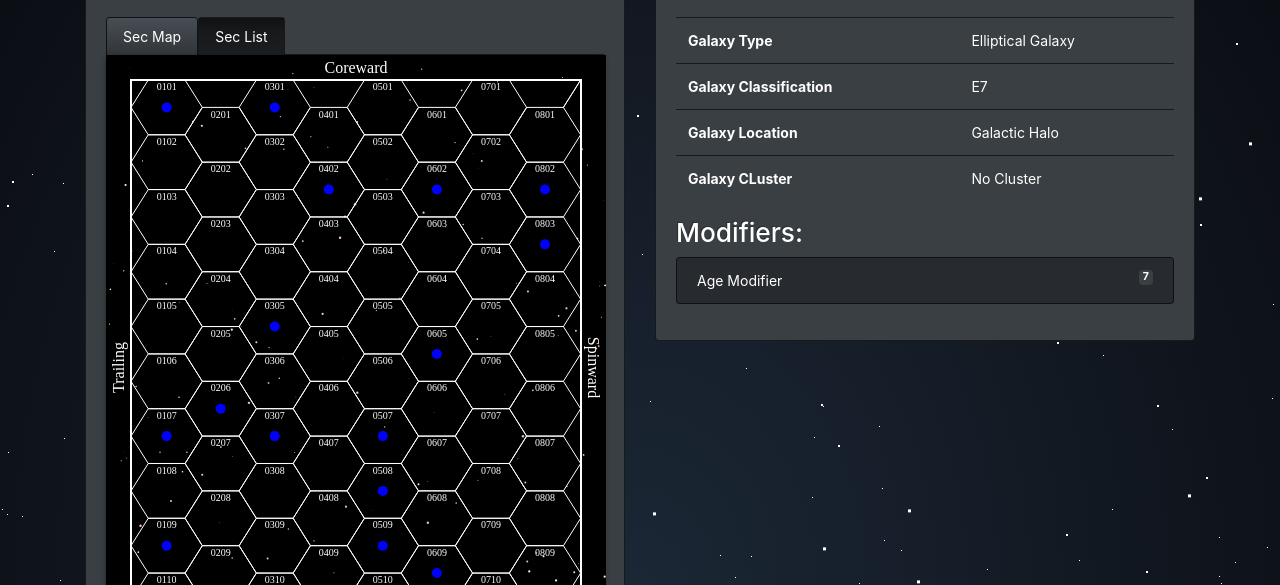
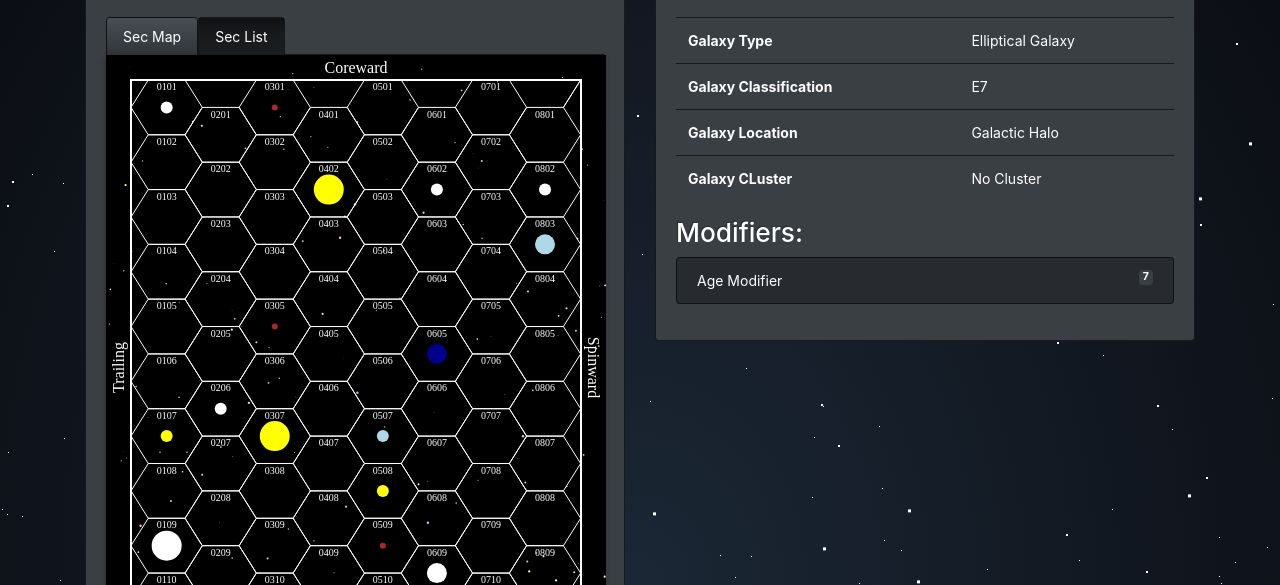
Before and after one commit to jasonstrooband/voyager, a plain HTML site: page index.html in a window 1280 px wide. Shown: the part 215-800 px from the top of the page. Drawn offline with nearby package versions, Linux system fonts and the light colour scheme.

Commit message:
* Removed storage of system details from the hexes array and is now in the sector.systems array * Began the creation of the solar systems per sector (Only makes the primary star) * Added a body class for creating stars planets and other space bodies

```diff
--- a/index.html
+++ b/index.html
@@ -150,6 +150,7 @@
   <script type="text/javascript" src="js/galaxy.js"></script>
   <script type="text/javascript" src="js/sector.js"></script>
   <script type="text/javascript" src="js/system.js"></script>
+  <script type="text/javascript" src="js/body.js"></script>
 
   <script type="text/javascript" src="js/voyager.js"></script>
 </body>
--- /dev/null
+++ b/js/body.js
@@ -0,0 +1,112 @@
+class Body {
+  constructor(bodyType) {
+    switch(bodyType){
+      case 'star':
+        this.makeStar();
+        break;
+    }
+  }
+
+  makeStar(){
+    this.type = '';
+    this.position = '';
+    this.class = '';
+
+    this.getStarType();
+    this.getStarPosition();
+    this.getStarClass();
+    this.getStarColor();
+
+    this.classification = this.type + this.position + ((this.class) ? '-' + this.class : '');
+  }
+
+  getStarType(){
+    var ranges = [[1,12], [13,34], [35,72], [73,100]];
+    var values = ['rare', 'f', 'common', 'other'];
+    this.group = return_from_range(dice.d100(), ranges, values);
+
+    switch(this.group){
+      case 'rare':
+        this.getStarType_rare();
+        break;
+      case 'f':
+        this.type = 'F';
+        break;
+      case 'common':
+        this.getStarType_common();
+        break;
+      case 'other':
+        this.getStarType_other();
+        break;
+    }
+  }
+
+  getStarType_rare(){
+    var ranges = [[1,2], [3,5], [6,10]];
+    var values = ['O', 'B', 'A'];
+    this.type = return_from_range(dice.d10(), ranges, values);
+  }
+
+  getStarType_common(){
+    var ranges = [[1,27], [28,59], [60,100]];
+    var values = ['G', 'K', 'M'];
+    this.type = return_from_range(dice.d10(), ranges, values);
+  }
+
+  getStarType_other(){
+    var ranges = [[1,7], [8,18], [19,19], [20,20]];
+    var values = ['WD', 'BD', 'NS', 'BH'];
+    this.type = return_from_range(dice.d20(), ranges, values);
+  }
+
+  getStarPosition(){
+    if(this.group == "rare" || this.group == "common" || this.group == "f"){
+      this.position = dice.roll('1d9');
+    }
+  }
+
+  getStarClass(){
+    if(this.type == 'WD') this.class = 'VII';
+
+    if(this.group == "rare" || this.group == "common" || this.group == "f"){
+      var ranges = [[1,2], [3,4], [5,9], [10,21], [22,39], [40,90], [91,100]];
+      var values = ['Ia', 'Ib', 'II', 'III', 'IV', 'V', 'VI'];
+      this.class = return_from_range(dice.d100(), ranges, values);
+    }
+  }
+
+  getStarColor(){
+    switch(this.type){
+      case 'O':
+        this.base_colour = 'darkblue';
+        break;
+      case 'B':
+        this.base_colour = 'blue';
+        break;
+      case 'A':
+        this.base_colour = 'lightblue';
+        break;
+      case 'F':
+        this.base_colour = 'white';
+        break;
+      case 'G':
+        this.base_colour = 'yellow';
+        break;
+      case 'K':
+        this.base_colour = 'orange';
+        break;
+      case 'M':
+        this.base_colour = 'red';
+        break;
+      case 'WD':
+        this.base_colour = 'white';
+        break;
+      case 'BD':
+        this.base_colour = 'brown';
+        break;
+      default:
+        this.base_colour = 'purple';
+        break;
+    }
+  }
+}
--- a/js/hexMap.js
+++ b/js/hexMap.js
@@ -209,16 +209,48 @@ class HexMap {
   addSystems(){
     this.setLayer(1);
 
-    this.ctx.fillStyle = "blue";
+    this.ctx.fillStyle = "purple";
 
-    for(var x = 0; x < this.Hexes.length; x++){
-      if(this.Hexes[x].hasStar){
-        this.ctx.beginPath();
-        this.ctx.arc(this.Hexes[x].x, this.Hexes[x].y, 5, 0, 360);
-        this.ctx.fill();
-        this.ctx.closePath();
+    var currentHex;
+    var radius;
+
+    for(var x = 0; x < sector.systems.length; x++){
+      currentHex = this.getHexById(sector.systems[x].hexId);
+      this.ctx.fillStyle = sector.systems[x].primary.base_colour;
+
+      switch(sector.systems[x].primary.class){
+        case 'Ia':
+        case 'Ib':
+        case 'II':
+          radius = 15;
+          break;
+        case 'III':
+          radius = 10;
+          break;
+        case 'IV':
+        case 'V':
+        case 'VI':
+          radius = 6;
+          break;
+        default:
+          radius = 3;
+          break;
       }
+
+      this.ctx.beginPath();
+      this.ctx.arc(currentHex.x, currentHex.y, radius, 0, 360);
+      this.ctx.fill();
+      this.ctx.closePath();
     }
+
+    //for(var x = 0; x < this.Hexes.length; x++){
+    //  if(this.Hexes[x].hasStar){
+    //    this.ctx.beginPath();
+    //    this.ctx.arc(this.Hexes[x].x, this.Hexes[x].y, 5, 0, 360);
+    //    this.ctx.fill();
+    //    this.ctx.closePath();
+    //  }
+    //}
   }
 
   idToString(x, y){
--- a/js/sector.js
+++ b/js/sector.js
@@ -4,6 +4,7 @@ class Sector {
 
     this.density = density < 5 ? 5 : density;
     this.density = density > 95 ? 95 : density;
+    this.systems = [];
 
     this.generate();
     this.render();
@@ -30,7 +31,6 @@ class Sector {
       if(starRand < this.density){
         this.starCount++;
         hexMap.Hexes[x].hasStar = true;
-        hexMap.Hexes[x].system = {};
         this.create_star(x);
       } else {
         hexMap.Hexes[x].hasStar = false;
@@ -39,7 +39,11 @@ class Sector {
   }
 
   create_star(hex){
-    hexMap.Hexes[hex].system.name = Names.getStarName();
+    this.systems.push({
+      hexId: hexMap.Hexes[hex].id,
+      name: Names.getStarName(),
+      primary: system.getPrimary()
+    })
   }
 
   debug(){
@@ -61,10 +65,8 @@ class Sector {
     this.sectorlist_html.push("</thead>");
     this.sectorlist_html.push("<tbody>");
 
-    for(var x = 0; x < hexMap.Hexes.length; x++){
-      if(hexMap.Hexes[x].hasStar){
-        this.sectorlist_html.push(`<tr><th>${hexMap.Hexes[x].system.name}</th><td>${hexMap.Hexes[x].id}</td></tr>`);
-      }
+    for(var x = 0; x < this.systems.length; x++){
+      this.sectorlist_html.push(`<tr><th>${this.systems[x].name}</th><td>${this.systems[x].hexId}</td><td>${this.systems[x].primary.classification}</td></tr>`);
     }
 
     this.sectorlist_html.push("</tbody>");
--- a/js/system.js
+++ b/js/system.js
@@ -1,6 +1,10 @@
 class System {
   constructor(debug = false) {
+    this.debug_flag = debug;
   }
 
-  static setPrimary(galaxy){}
+  getPrimary(){
+    this.primary = new Body('star');
+    return this.primary;
+  }
 }
--- a/js/voyager.js
+++ b/js/voyager.js
@@ -13,6 +13,7 @@ $(document).ready(function() {
 
   galaxy = new Galaxy(true);
   hexMap = new HexMap(board, 'hexmap');
+  system = new System(); // Must be before sector for static methods
   sector = new Sector();
   hexMap.addSystems();
 
```
